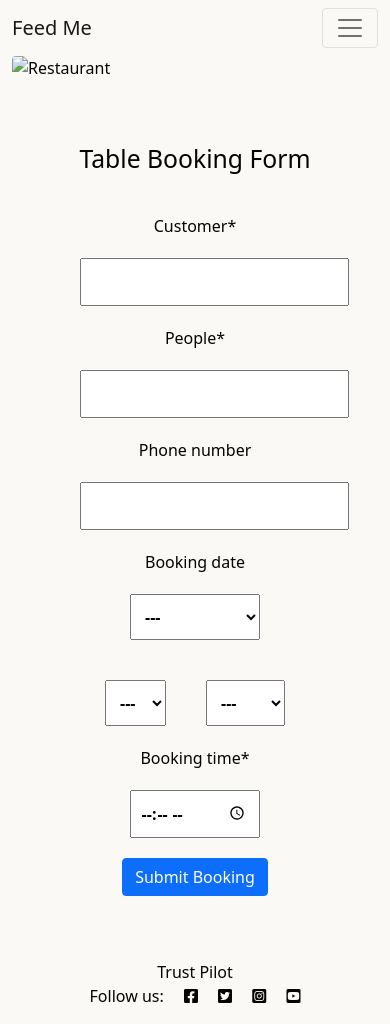
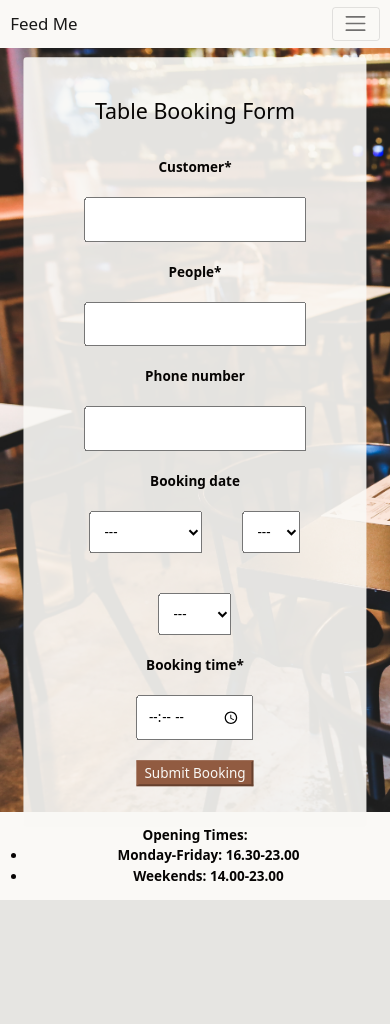
Before and after one commit to simonmortensen23/table-booking, a Django app: page /make_booking/ in a window 390 px wide. After the commit the page ends 900 px from the top, so only its background shows below. Run offline with Django 3.2, Linux system fonts and the light colour scheme; a user stored in the database is signed in; some libraries are stand-ins or nearby versions.

Commit message:
Fixing bootstrap and responsiveness for templates

```diff
--- a/static/css/style.css
+++ b/static/css/style.css
@@ -2,6 +2,8 @@
     background-color: rgb(250, 249, 246);
     height: 100%;
     color: rgb(6, 4, 3);
+    font-size: calc(12px + 0.390625vw);
+
 }
 
 nav {
@@ -10,7 +12,7 @@
 }
 
 h1 {
-    font-size: 300%;
+    font-size: 1.8rem;
     text-align: center;
 }
 
@@ -39,10 +41,9 @@
     position: absolute;
     top: 50%;
     left: 50%;
-    height: 40%;
-    width: 25%;
     transform: translate(-50%, -50%);
     text-align: center;
+    padding-bottom: 40px;
 }
 
 .home-intro-text {
@@ -50,24 +51,16 @@
     padding: 50px;
 }
 
-.home-intro button {
-    font-weight: bold;
-    padding: 30px;
-    display: inline-block;
-    align-items: center;
-    margin-left: 5%;
-    margin-right: 5%;
-}
-
 .about {
-    text-align: center;
     margin-top: 20px;
+    padding: 40px;
 }
 
 .menu-container {
-    max-width: 50%;
+    max-width: 50vh;
     margin: auto;
 }
+
 
 .menu-signature {
     color: aliceblue;
@@ -81,22 +74,34 @@
     padding-bottom: 70px;
 }
 
+label {
+    font-weight: bold;
+}
+
 .booking-form {
-    background-color: rgba(250, 249, 246, 0.5);
-    padding: 10px;
+    background-color: rgba(250, 249, 246, 0.9);
+    position: absolute;
+    top: 50%;
+    left: 50%;
+    transform: translate(-50%, -50%);
+    text-align: center;
+    margin-top: 20px;
+    margin-bottom: 20px;
+    padding-top: 40px;
+    padding-bottom: 40px;
 }
 
 .booking-form-fields {
     padding: 10px;
     margin: 20px;
-    font-weight: bold;
 }
 
-.booking-image-fixed {
-    position: fixed;
-    top: calc(var(--book-header-scroll-offset) * 1px);
-    bottom: 0;
-    right: 0;
+.booking-image {
+    background-image: url('/static/images/feedme2.jpg');
+    background-size: 100%;
+    min-height: calc(100vh - 80px);
+    width: 100%;
+    background-size: cover;
 
 }
 
--- a/templates/base.html
+++ b/templates/base.html
@@ -88,11 +88,11 @@
 
     <!-- Footer -->
     <footer class="footer mt-auto py-3 dark-bg">
-        <p class="m-0 text-center">Trust Pilot</p>
-        <p class="m-0 text-center">Follow us: <i class="fab fa-facebook-square ms-3"></i>
-            <i class="fab fa-twitter-square ms-3"></i>
-            <i class="fab fa-instagram-square ms-3"></i>
-            <i class="fab fa-youtube-square ms-3"></i></p>
+        <p class="m-0 text-center fw-bold">Opening Times:</p>
+        <ul class="m-0 text-center fw-bold">
+            <li>Monday-Friday: 16.30-23.00</li>
+            <li>Weekends: 14.00-23.00</li>
+        </ul>
     </footer>
 </body>
 
--- a/templates/edit_booking.html
+++ b/templates/edit_booking.html
@@ -6,9 +6,7 @@
 <section class="page-section clearfix">
     <div class="container">
         <div class="intro">
-            <img class="booking-image-fixed col-lg-5 col-xs-12 col-12" src="{% static 'images/feedme.jpg' %}"
-                alt="Pencil on clean pad" />
-            <div class="intro-text left-0 text-center bg-faded p-5 rounded">
+            <div class="left-0 text-center bg-faded p-5 rounded">
                 <h2 class="section-heading mb-4">
                     <span class="section-heading-upper">Edit your booking</span>
 
--- a/templates/make_booking.html
+++ b/templates/make_booking.html
@@ -4,11 +4,9 @@
 {% load crispy_forms_tags %}
 
 <section class="page-section clearfix">
-    <div class="container">
-        <div class="intro">
-            <img class="intro-img img-fluid mb-3 mb-lg-0 rounded" src=""
-                alt="Restaurant" />
-            <div class="intro-text left-0 text-center bg-faded p-5 rounded">
+    <div class="container-fluid booking-image">
+        <div class="">
+            <div class="left-0 text-center bg-faded p-5 rounded booking-form">
                 <h2 class="section-heading mb-4">
                     <span class="section-heading-upper">Table Booking Form</span>
                 </h2>
@@ -23,7 +21,7 @@
                             {% csrf_token %}
 
 
-                            <div class="intro-button mx-auto"><button class="btn btn-primary btn-xl"
+                            <div class=""><button class="btn-xl"
                                     type="submit">Submit Booking</button>
                             </div>
 
```
Also changed, not shown: tablebooking/settings.py (+9 -8 lines), templates/index.html (+15 -3 lines), templates/menu.html (+8 -4 lines), templates/view_booking.html (+4 -4 lines), static/images/feedme2.jpg (added).
